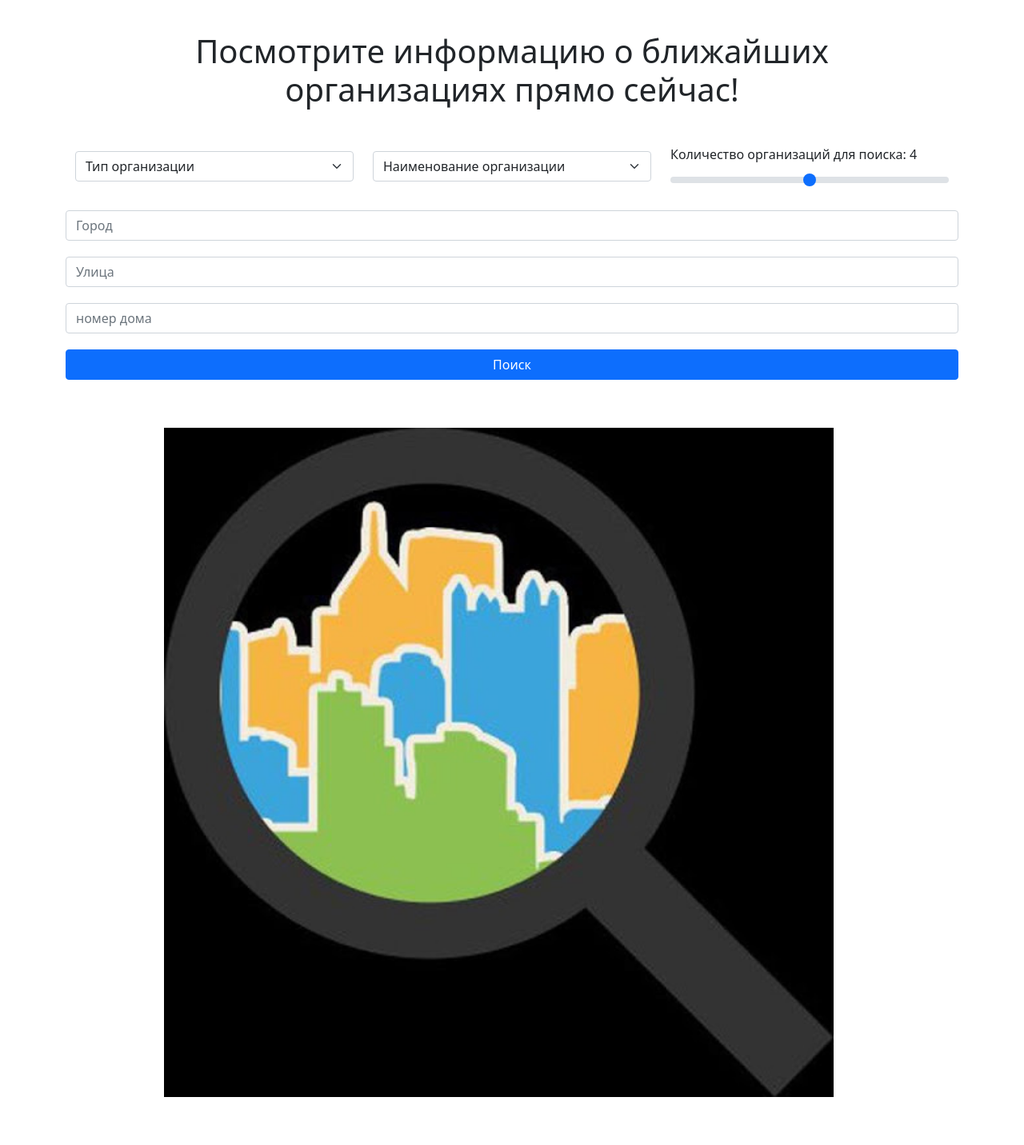
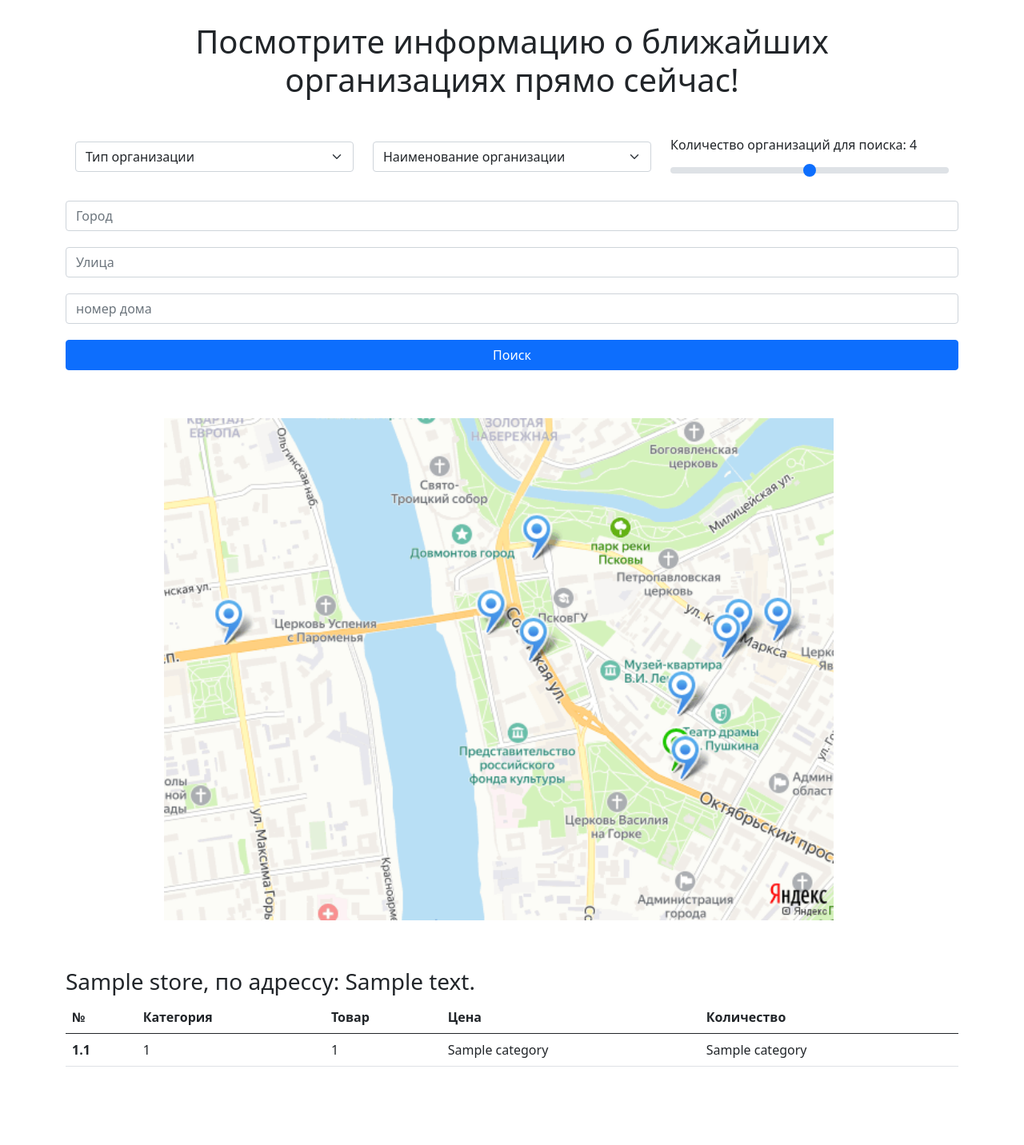
Before and after one commit to Andrey-Kirilll/Last-Project-WEB-, a Flask app: template templates/content.html in a window 1280 px wide. Shown: the part 72-1504 px from the top of the page at 80% size. After the commit the page ends 1406 px from the top, so only its background shows below. Run offline with Flask 2, Linux system fonts and the light colour scheme; the template is opened without the code that fills it: most values are stand-ins (such as "Sample title", 1, 10 or a date in 2020).

Commit message:
added table to the main page

```diff
--- a/main.py
+++ b/main.py
@@ -47,6 +47,32 @@ def index():
     return render_template('content.html', **params)
 
 
+@app.route('/table')
+def load_table():
+    store1 = {'name': 'Пятёрочка', 'address': 'Псков, Рокоссовского, 32',
+              'items': [['напитки', ['Coca-Cola', '120', '86'], ['Pepsi', '98', '34'], ['Ряженка', '45', '23']],
+                        ['выпечка', ['Хлеб Бородино', '39', '15'], ['Ватрушка', '42', '40'], ['Булка сдобная', '26', '7'], ['Багет французский', '64', '3']]]}
+    store2 = {'name': 'Пятёрочка', 'address': 'Псков, Рокоссовского, 15',
+              'items': [['напитки', ['Coca-Cola', '120', '86'], ['Pepsi', '98', '34'], ['Ряженка', '45', '23']],
+                        ['выпечка', ['Хлеб Бородино', '39', '15'], ['Ватрушка', '42', '40'], ['Булка сдобная', '26', '7'], ['Багет французский', '64', '3']]]}
+    stores = [store1, store2]
+
+    db_sess = db_session.create_session()
+    sp = {'Аптека': ['Будь здоров!', 'Аптека-А'],  # список наименований конкретных организаций данного типа
+          'Продуктовый': ['Пятёрочка', 'Магнит']}
+    organs = ['Аптека', 'Продуктовый']
+    names_of_organs = sp[organs[0]]  # Названия выбранного типа организации
+    address = 'Псков ПТЛ'
+    search.main(organs[0], address)  # Путь до изображения карты НЕ УБИРАТЬ ВЫЗОВ ФУНКЦИИ!!!
+    params = {
+        'organs': organs,
+        'address': address,
+        'names_of_organs': names_of_organs,
+        "stores": stores
+    }
+    return render_template('content.html', **params)
+
+
 @app.route('/registration', methods=['GET', 'POST'])
 def registration():
     form = RegisterForm()
@@ -70,18 +96,6 @@ def registration():
     return render_template('registration.html', title='Регистрация', form=form)
 
 
-@app.route('/table')
-def load_table():
-    store1 = {'name': 'Пятёрочка', 'address': 'Псков, Рокоссовского, 32',
-              'items': [['напитки', ['Coca-Cola', '120', '86'], ['Pepsi', '98', '34'], ['Ряженка', '45', '23']],
-                        ['выпечка', ['Хлеб Бородино', '39', '15'], ['Ватрушка', '42', '40'], ['Булка сдобная', '26', '7'], ['Багет французский', '64', '3']]]}
-    store2 = {'name': 'Пятёрочка', 'address': 'Псков, Рокоссовского, 32',
-              'items': [['напитки', ['Coca-Cola', '120', '86'], ['Pepsi', '98', '34'], ['Ряженка', '45', '23']],
-                        ['выпечка', ['Хлеб Бородино', '39', '15'], ['Ватрушка', '42', '40'], ['Булка сдобная', '26', '7'], ['Багет французский', '64', '3']]]}
-    stores = [store1, store2]
-    return render_template('table.html', stores)
-
-
 @app.route('/login', methods=['GET', 'POST'])
 def login():
     form = LoginForm()
--- a/static/css/style.css
+++ b/static/css/style.css
@@ -1,7 +1,7 @@
 h1 {
     margin-left: 10%;
     margin-right: 10%;
-    margin-top: 40px;
+    margin-top: 100px;
     margin-bottom: 45px;
     text-align: center;
 }
--- a/templates/content.html
+++ b/templates/content.html
@@ -44,6 +44,38 @@
     <a class="btn btn-primary" href="/table" role="button">Поиск</a>
   </div>
 </div>
-<img id="map" src="../static/img/default.jpg" alt="Расположение ближайших организаций" />
+
+{% if stores %}
+<img id="map" src="../static/img/map.png" alt="Расположение ближайших организаций" />
+  {% for store in stores %}
+    <h3>{{store["name"]}}, по адрессу: {{store["address"]}}</h3>
+    <table class="table">
+      <thead>
+        <tr>
+          <th scope="col">№</th>
+          <th scope="col">Категория</th>
+          <th scope="col">Товар</th>
+          <th scope="col">Цена</th>
+          <th scope="col">Количество</th>
+        </tr>
+      </thead>
+      <tbody>
+      {% for item in store["items"] %}
+        {% set category = item[0] %}
+        {% set loop1 = loop.index %}
+        {% for product in item[1:] %}
+            <tr>
+              <th scope="row">{{ loop1 }}.{{ loop.index }}</th>
+              <td>{{ category }}</td>
+              <td>{{ product[0] }}</td>
+              <td>{{ product[1] }}</td>
+              <td>{{ product[2] }}</td>
+            </tr>
+        {% endfor %}
+      {% endfor %}
+      </tbody>
+    </table>
+  {% endfor %}
+{% endif %}
 
 {% endblock %}
--- a/templates/main.html
+++ b/templates/main.html
@@ -9,7 +9,7 @@
     <title>Greetings!</title>
   </head>
   <body>
-        <nav class="navbar navbar-expand-lg" style="background-color: #e3f2fd;">
+        <nav class="navbar navbar-expand-lg fixed-top" style="background-color: #e3f2fd;">
           <div class="container-xxl">
             <a class="navbar-brand" style='font-size: 20pt' href="/">Система ***Advance***</a>
             <div class="collapse navbar-collapse" id="navbarSupportedContent">
@@ -54,9 +54,6 @@
 
           {% block content %}
           {% endblock %}
-
-          {% block table %}
-          {% endblock %}
         </main>
     <script src="https://cdn.jsdelivr.net/npm/@popperjs/core@2.9.1/dist/umd/popper.min.js" integrity="sha384-SR1sx49pcuLnqZUnnPwx6FCym0wLsk5JZuNx2bPPENzswTNFaQU1RDvt3wT4gWFG" crossorigin="anonymous"></script>
     <script src="https://cdn.jsdelivr.net/npm/bootstrap@5.0.0-beta3/dist/js/bootstrap.min.js" integrity="sha384-j0CNLUeiqtyaRmlzUHCPZ+Gy5fQu0dQ6eZ/xAww941Ai1SxSY+0EQqNXNE6DZiVc" crossorigin="anonymous"></script>
```
Also changed, not shown: templates/table.html (+12 -8 lines).
